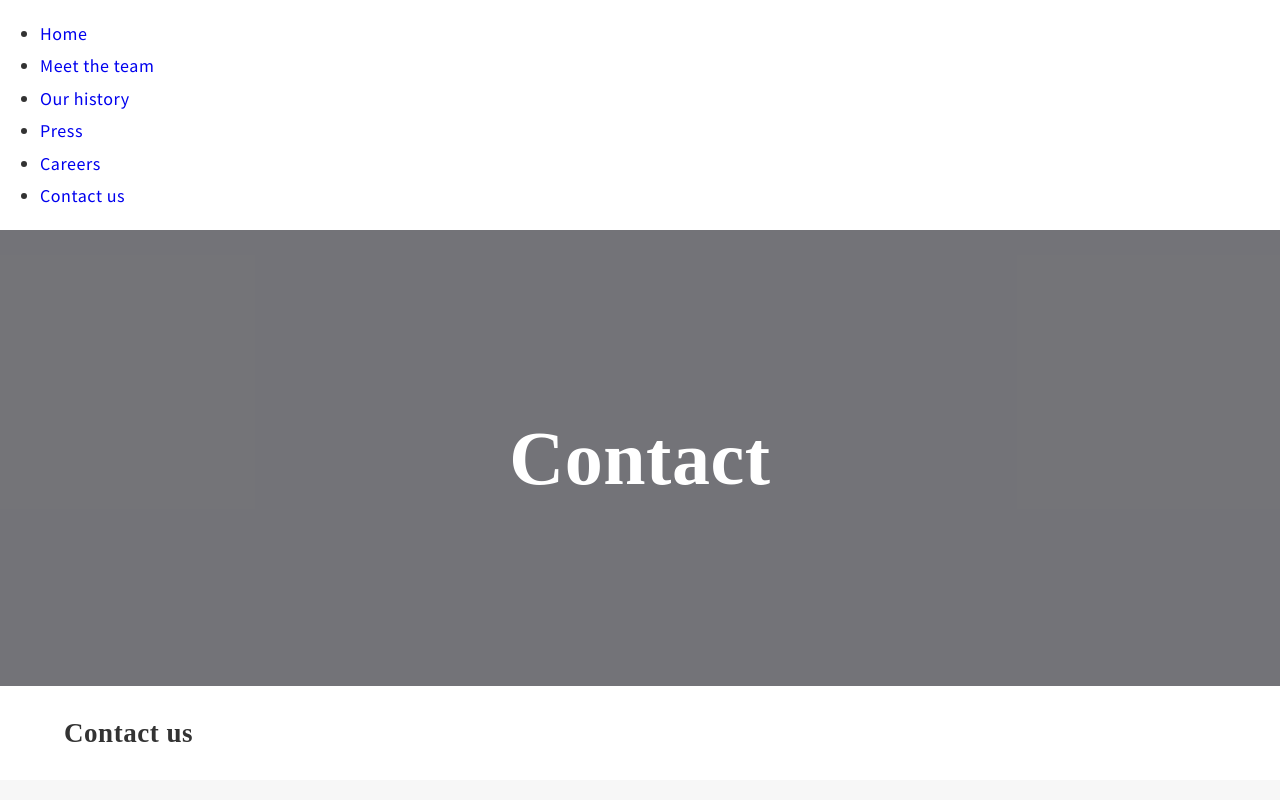
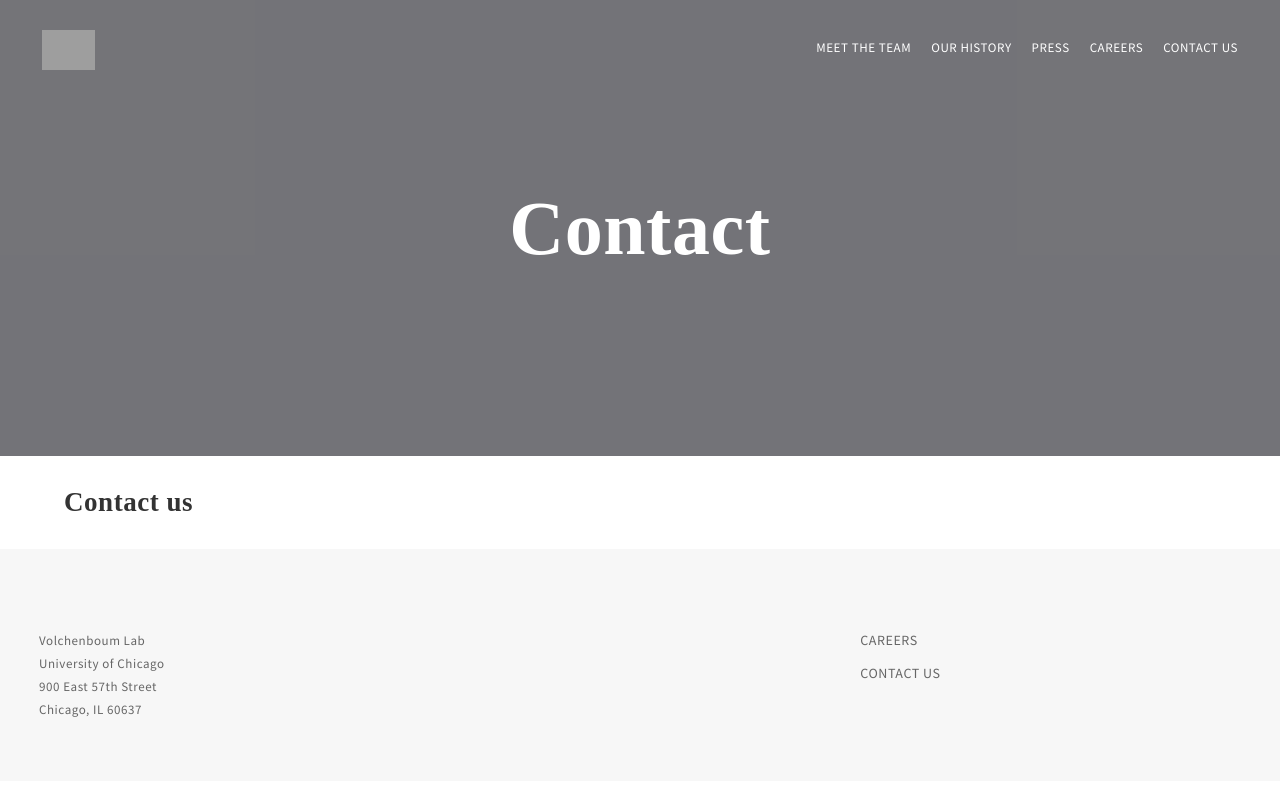
Before and after one commit to bobaekang/pcdc-clone-react, a React (Create React App) app: page /contact in a window 1280 px wide. Shown: the top 800 px of the page. Built offline with nearby package versions, Linux system fonts and the light colour scheme; grey boxes are pictures that could not be loaded; a web font is replaced by a local one.

Commit message:
feat: complete navbar

```diff
--- a/src/components/Navbar.js
+++ b/src/components/Navbar.js
@@ -1,18 +1,119 @@
-import React from 'react'
+import React, { useState, useEffect } from 'react'
 import { Link } from 'react-router-dom'
+import {
+  IconButton,
+  Drawer,
+  Hidden,
+  Grid,
+  List,
+  ListItem,
+} from '@material-ui/core'
+import { Menu } from '@material-ui/icons'
+import { withStyles } from '@material-ui/core/styles'
 
-function Navbar({ links }) {
+const styles = {
+  navbar: {
+    position: 'fixed',
+    left: 0,
+    top: 0,
+    width: '95%',
+    minHeight: '50px',
+    padding: '30px 2.5%',
+    transition: 'all 0.5s ease',
+    textTransform: 'uppercase',
+    '& a': {
+      fontSize: '13px',
+      margin: '0 10px',
+    },
+  },
+}
+
+const logoLight =
+  'https://commons.cri.uchicago.edu/wp-content/uploads/2019/07/volchenboum-lab-white.png'
+const logoDark =
+  'https://commons.cri.uchicago.edu/wp-content/uploads/2019/07/volchenboum-lab-dark-gray.png'
+
+function Navbar({ classes, links }) {
+  const [isTop, setIsTop] = useState(true)
+  useEffect(() => {
+    const onScroll = e => {
+      if (window.scrollY === 0) {
+        setIsTop(true)
+      } else {
+        if (isTop) setIsTop(false)
+      }
+    }
+    window.addEventListener('scroll', onScroll)
+    return () => window.removeEventListener('scroll', onScroll)
+  }, [isTop])
+
+  const [drawer, setDrawer] = useState(false)
+  const toggleDrawer = open => event => {
+    if (
+      event.type === 'keydown' &&
+      (event.key === 'Tab' || event.key === 'Shift')
+    ) {
+      return
+    }
+
+    setDrawer(open)
+  }
+
+  const [home, ...about] = links
+
   return (
-    <nav>
-      <ul>
-        {links.map(({ path, name }) => (
-          <li>
-            <Link to={path}>{name}</Link>
-          </li>
-        ))}
-      </ul>
+    <nav
+      className={classes.navbar}
+      style={
+        isTop
+          ? {}
+          : {
+              padding: '10px 2.5% 0',
+              background: 'white',
+              borderBottom: '1px solid #eee',
+            }
+      }
+    >
+      <Grid container justify="space-between">
+        <Grid item>
+          <Link to={home.path}>
+            <img
+              src={isTop ? logoLight : logoDark}
+              height="40px"
+              alt="Connect. Share. Cure."
+            />
+          </Link>
+        </Grid>
+        <Grid item>
+          <Hidden smDown>
+            {about.map(({ path, name }, i) => (
+              <Link
+                key={i}
+                to={path}
+                style={{ color: isTop ? '#fff' : '#333' }}
+              >
+                {name}
+              </Link>
+            ))}
+          </Hidden>
+          <Hidden mdUp>
+            <IconButton onClick={toggleDrawer(true)}>
+              <Menu style={{ color: isTop ? '#fff' : '#333' }} />
+            </IconButton>
+            <Drawer anchor="right" open={drawer} onClose={toggleDrawer(false)}>
+              <List>
+                {about.map(({ path, name }, i) => (
+                  <ListItem key={i}>
+                    <Link to={path}>{name}</Link>
+                  </ListItem>
+                ))}
+              </List>
+            </Drawer>
+          </Hidden>
+        </Grid>
+      </Grid>
     </nav>
   )
 }
 
-export default Navbar
+export default withStyles(styles)(Navbar)
```
